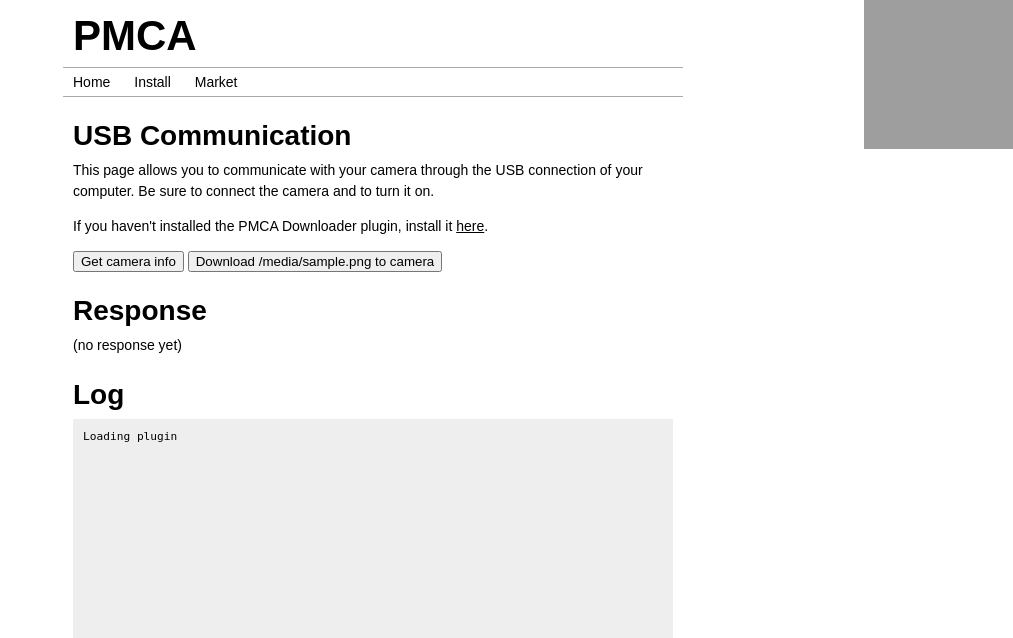
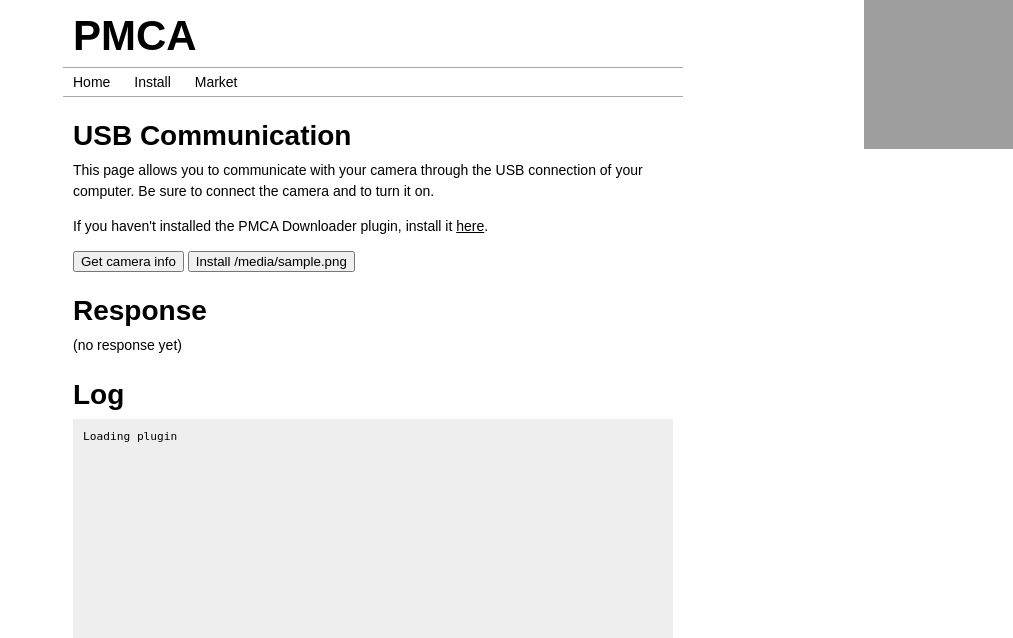
Before and after one commit to ma1co/Sony-PMCA-RE, a Python web app: template templates/plugin/start.html in a window 1280 px wide. Shown: the top 638 px of the page, without its empty margins (267-1280 px from the left). Run offline with Jinja, Linux system fonts and the light colour scheme; the template is opened without the code that fills it: most values are stand-ins (such as "Sample title", 1, 10 or a date in 2020); grey boxes are pictures that could not be loaded.

Commit message:
Content: Minor changes

```diff
--- a/templates/home.html
+++ b/templates/home.html
@@ -16,7 +16,6 @@
  <ol>
   <li>Download an app from the <a href="{{ uri_for('marketLogin') }}">market</a></li>
   <li>Patch it (be creative)</li>
-  <li>Sign it</li>
   <li><a href="{{ uri_for('apkUpload') }}">Install</a> it to your camera</li>
  </ol>
 {% endblock %}
--- a/templates/plugin/start.html
+++ b/templates/plugin/start.html
@@ -15,7 +15,7 @@
 
  <button onclick="pmcaDownload();">Get camera info</button>
  {% if blob %}
-  <button onclick="pmcaDownload('{{ blob.key() }}');">Download {{ blob.filename }} to camera</button>
+  <button onclick="pmcaDownload('{{ blob.key() }}');">Install {{ blob.filename }}</button>
  {% endif %}
 
  <h1>Response</h1>
```
Also changed, not shown: README.md.
